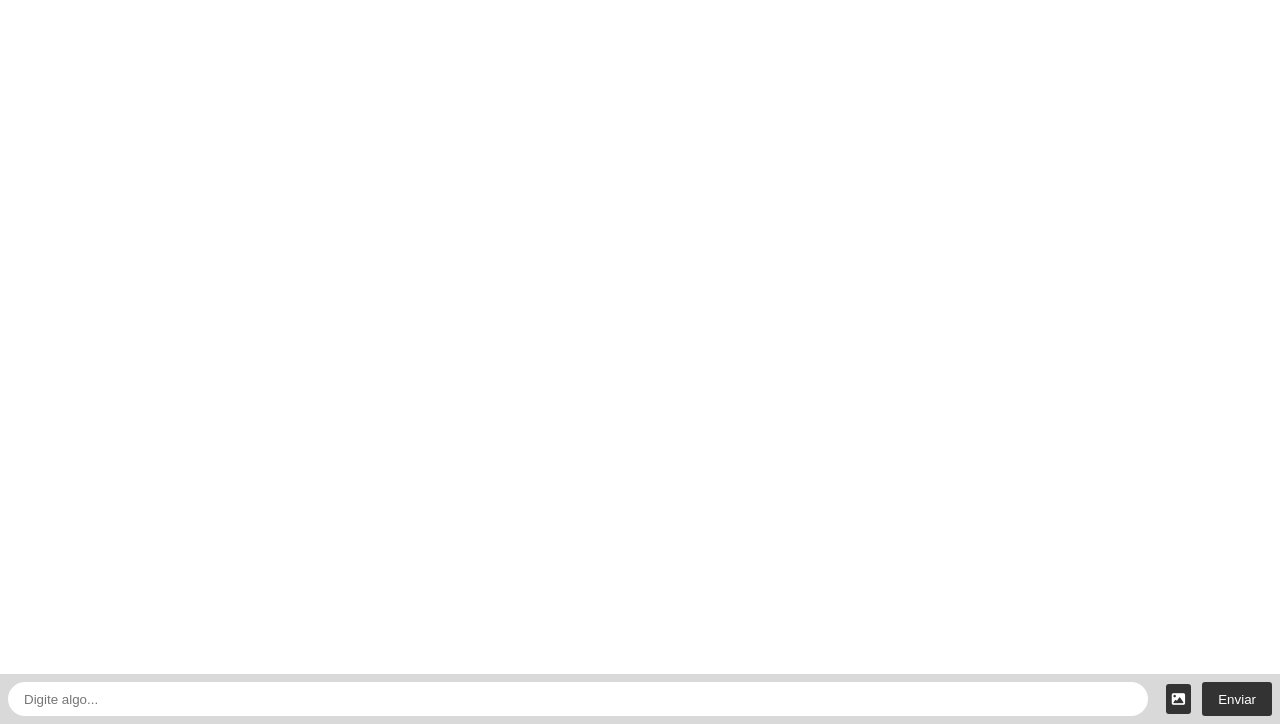
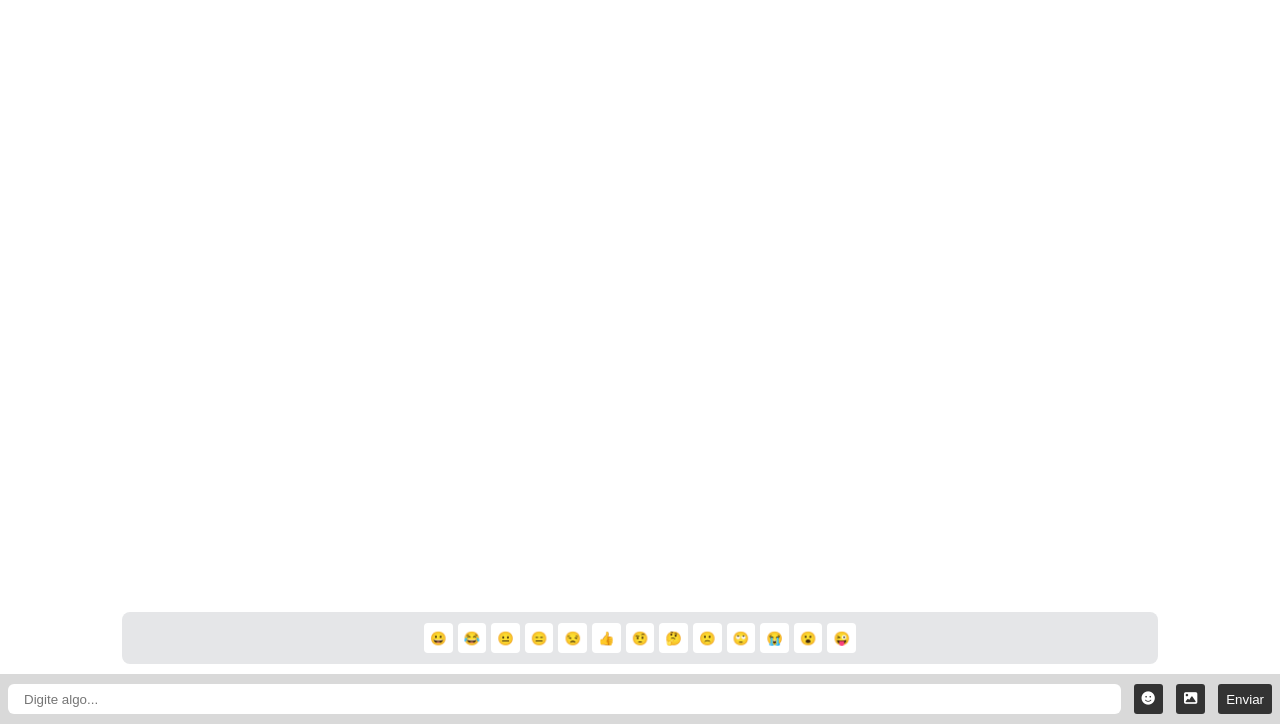
Before and after one commit to IanVitor/Chat0, a website: page public/index.html in a window 1280 px wide. Shown: the part 76-800 px from the top of the page. Drawn offline with nearby package versions, Linux system fonts and the light colour scheme; no server answers.

Commit message:
emoji Feature

```diff
--- a/public/index.html
+++ b/public/index.html
@@ -23,6 +23,7 @@
 
   <header>
     <img src="https://i.imgur.com/avB6xZC.png" alt="logo">
+    <button id="users-btn"><i class="fa fa-user"></i></button>
     <button id="myBtn"><i class="fa fa-gear"></i></button>
   </header>
 
@@ -77,10 +78,29 @@
 
   <form id="form">
     <input id="text-box" type="text" placeholder="Digite algo..." autocomplete="off" />
+    <button id="emoji-btn" class="fa fa-smile"></button>
+    <button id="img_btn" class="fa fa-image"></button>
     <button>Enviar</button>
   </form>
 
-  <button id="img_btn"><i class="fa fa-image"></i></button>
+  <div id="emoji-modal">
+    <div id="emoji-container">
+      <button value="&#x1F600;" onclick="insertEmoji(this.value)" >&#x1F600;</button>
+      <button value="&#x1F602;" onclick="insertEmoji(this.value)" >&#x1F602;</button>
+      <button value="&#x1F610;" onclick="insertEmoji(this.value)" >&#x1F610;</button>
+      <button value="&#x1F611;" onclick="insertEmoji(this.value)" >&#x1F611;</button>
+      <button value="&#x1F612;" onclick="insertEmoji(this.value)" >&#x1F612;</button>
+      <button value="&#x1F44D;" onclick="insertEmoji(this.value)" >&#x1F44D;</button>
+      <button value="&#x1F928;" onclick="insertEmoji(this.value)" >&#x1F928;</button>
+      <button value="&#x1F914;" onclick="insertEmoji(this.value)" >&#x1F914;</button>
+      <button value="&#x1F641;" onclick="insertEmoji(this.value)" >&#x1F641;</button>
+      <button value="&#x1F644;" onclick="insertEmoji(this.value)" >&#x1F644;</button>
+      <button value="&#x1F62D;" onclick="insertEmoji(this.value)" >&#x1F62D;</button>
+      <button value="&#x1F62E;" onclick="insertEmoji(this.value)" >&#x1F62E;</button>
+      <button value="&#x1F61C;" onclick="insertEmoji(this.value)" >&#x1F61C;</button>
+    </div>
+  </div>
+
 
   <div id="imgModal">
     <div class="img-modal-content">
@@ -101,6 +121,14 @@
   </div>
 
   <!-- JS Codes -->
+
+  <script>
+    const textBox = document.getElementById('text-box');
+
+    function insertEmoji(value){
+      textBox.value += value
+    }
+  </script>
 
   <script src="userModal.js"></script>
   <script src="imgModal.js"></script>
@@ -226,6 +254,7 @@
     </div>
       `
       messages.appendChild(item);
+      window.scrollTo(0, document.body.scrollHeight);
     }
 
     socket.on('chat img', function (img, name, userImg) {
@@ -246,12 +275,12 @@
         </div>
       </div>
       `
+      window.scrollTo(0, document.body.scrollHeight);
     });
 
     /* Notify */
 
     function notifyUser(name, msg) {
-      console.log(document.visibilityState)
       if (document.visibilityState === "hidden") {
 
         Notification.requestPermission().then(perm => {
@@ -291,6 +320,7 @@
     </div>
       `
       messages.appendChild(item);
+      window.scrollTo(0, document.body.scrollHeight);
     }
 
     socket.on('chat message', function (msg, name, img) {
@@ -311,6 +341,7 @@
       </div>
     </div>
       `
+      window.scrollTo(0, document.body.scrollHeight);
       messages.appendChild(item);
       typing.innerHTML = ""
       hideTyping()
@@ -344,7 +375,6 @@
     });
 
     document.onload = socket.emit('updateUsers', 'ian', userImage.value)
-    console.log(userName.value + 'teste')
 
     // Typing
 
@@ -364,6 +394,14 @@
       }, 200)
     }
 
+    //
+
+    function loadUsers(){
+      console.log(chat.state)
+    }
+
+    loadUsers()
+
     // Notification
 
     function playSound() {
--- a/public/style.css
+++ b/public/style.css
@@ -40,9 +40,20 @@ header img {
 
 }
 
-header button {
+#myBtn {
   position: absolute;
   right: 40px;
+  top: 25px;
+  border: none;
+  background-color: transparent;
+  font-size: 20px;
+  cursor: pointer;
+  color: var(--text-dark);
+}
+
+#users-btn {
+  position: absolute;
+  right: 80px;
   top: 25px;
   border: none;
   background-color: transparent;
@@ -59,6 +70,8 @@ header button {
   left: 0;
   right: 0;
   display: flex;
+  align-items: center;
+  gap: 5px;
   width: 100%;
   height: 50px;
   box-sizing: border-box;
@@ -69,9 +82,10 @@ header button {
   border: none;
   padding: 0 1rem;
   flex-grow: 1;
-  border-radius: 2rem;
+  height: 30px;
+  width: 70%;
+  border-radius: 6px;
   margin: 0.25rem;
-  margin-right: 50px;
   background-color: var(--bg-search);
   color: var(--text-dark);
 }
@@ -83,9 +97,11 @@ header button {
 #form>button {
   background: #333;
   border: none;
-  padding: 0 1rem;
+  padding: 8px;
   margin: 0.25rem;
   border-radius: 3px;
+  height: 30px;
+  width: fit-content;
   outline: none;
   color: var(--text-white);
   cursor: pointer;
@@ -96,6 +112,7 @@ header button {
   padding: 80px 10px 10px;
   display: flex;
   gap: 30px;
+  padding-bottom: 70px;
   flex-direction: column;
 }
 
@@ -282,6 +299,38 @@ header button {
   float: left;
 }
 
+/* Emoji Modal */
+
+#emoji-modal{
+  position: fixed;
+  bottom: 60px;
+  width: 100%;
+  display: flex;
+  justify-content: center;
+  align-items: center;
+}
+
+#emoji-container{
+  background-color: var(--bg-received);
+  width: 80%;
+  border-radius: 8px;
+  min-height: 40px;
+  display: flex;
+  align-items: center;
+  justify-content: center;
+  padding: 6px;
+  gap: 5px;
+  flex-wrap: wrap;
+}
+
+#emoji-container button{
+  background-color: var(--bg-white);
+  border: none;
+  height: 30px;
+  border-radius: 4px;
+  cursor: pointer;
+}
+
 /* Modal */
 
 .modal {
@@ -369,20 +418,6 @@ header button {
   background-color: var(--bg-send);
 }
 
-#img_btn{
-  position: fixed;
-  bottom: 6px;
-  right: 85px;
-  border: none;
-  background-color: #333;
-  color: #fff;
-  height: 30px;
-  margin: 0.25rem;
-  border-radius: 3px;
-  outline: none;
-  cursor: pointer;
-}
-
 #theme-container{
   display: flex;
   gap: 12px;
--- a/public/userData.js
+++ b/public/userData.js
@@ -2,19 +2,21 @@ export default function userData(){
   const userArray = []
 
   function getUserData() {
+    let data = []
+
     if (localStorage.public) {
-      userArray = JSON.parse(localStorage.getItem('public'));
+      data = JSON.parse(localStorage.getItem('public'));
     };
 
-    if (userArray[0] == null) {
-      userArray[0] = 'Desconhecido'
+    if (data[0] == null) {
+      data[0] = 'Desconhecido'
     }
 
-    if (userArray[1] == null || userArray[1] == "") {
-      userArray[1] = "https://i.imgur.com/rHiOx6M.png"
+    if (data[1] == null || data[1] == "") {
+      data[1] = "https://i.imgur.com/rHiOx6M.png"
     }
 
-    return userArray
+    return data
   }
 
   function updateUserData(name, img) {
```
